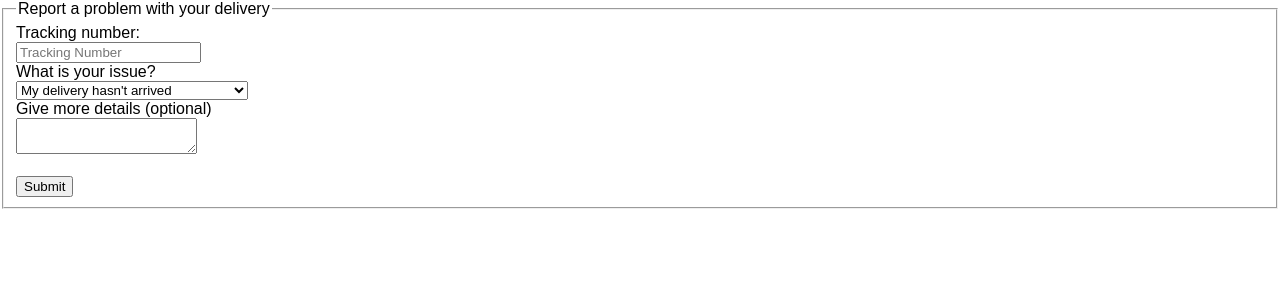
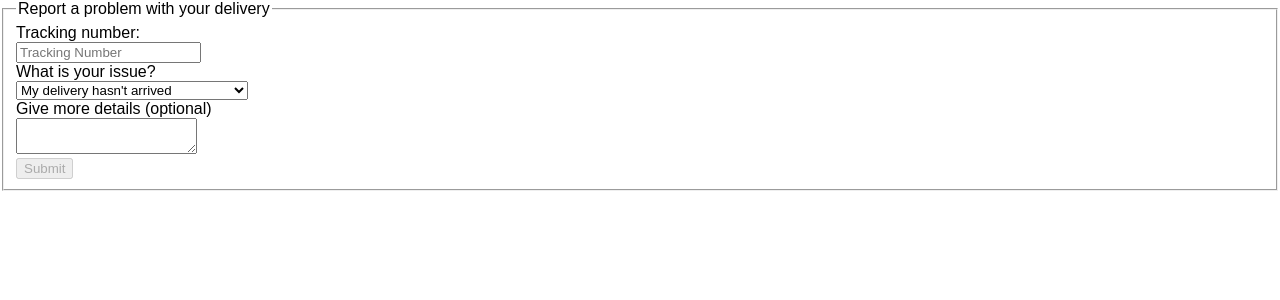
Before and after one commit to thinkful-ei18/alisha_delivery_complaint_form_challenge, a React (Create React App) app: page / in a window 1280 px wide. Shown: the top 300 px of the page. Built offline with nearby package versions, Linux system fonts and the light colour scheme.

Commit message:
submit button edits

```diff
--- a/src/components/ComplaintForm.js
+++ b/src/components/ComplaintForm.js
@@ -98,10 +98,18 @@ class ComplaintForm extends Component {
               component={Details}
               name='details'
             />
-            <br />
-          {successMessage}
-          {errorMessage}
-            <button type="submit">Submit</button>
+
+
+            {successMessage}
+            {errorMessage}
+
+
+            <button
+              type="submit"
+            disabled={
+              this.props.pristine ||
+              this.props.submitting
+            }>Submit</button>
 
 
           </fieldset>
```
